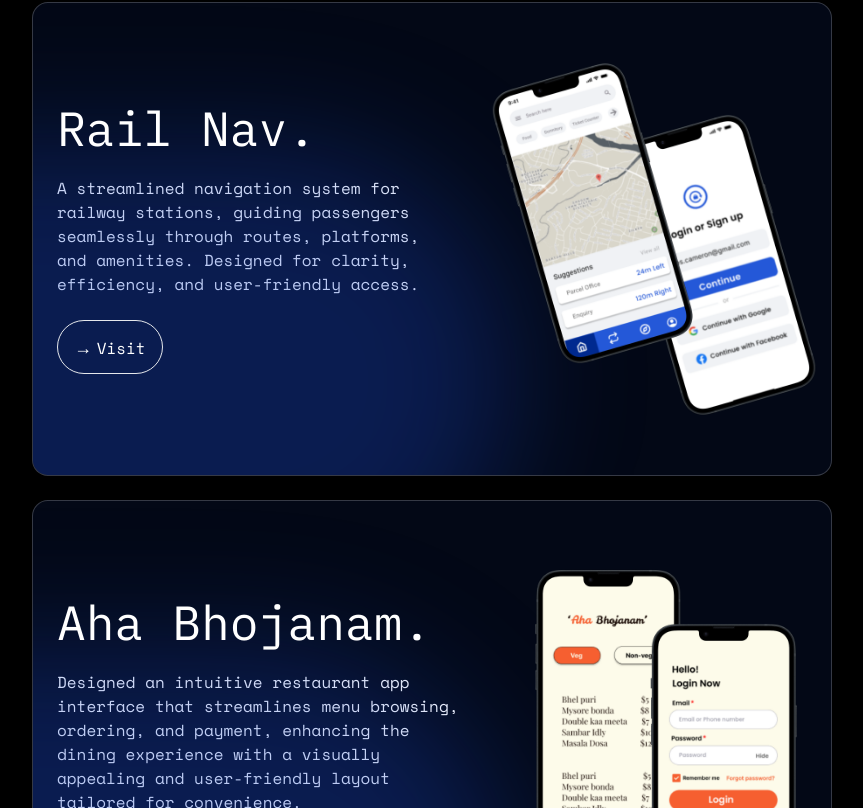
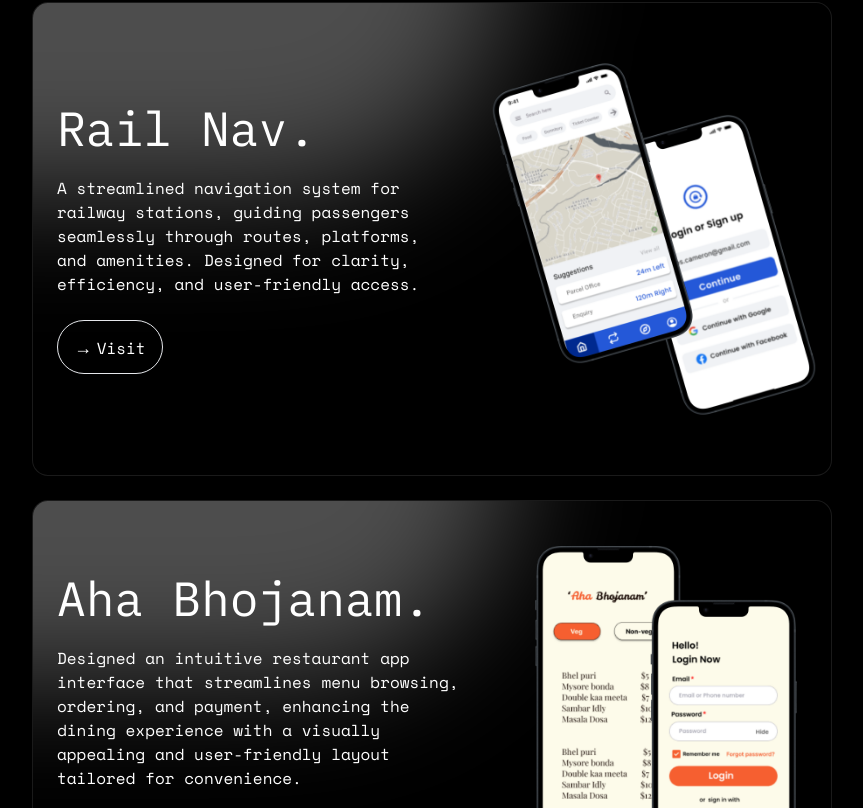
Before and after one commit to VHarsha8/UX-Portfolio, a React (Vite) app: page / in a window 1280 px wide. Shown: the part 672-1480 px from the top of the page, without its empty margins (208-1071 px from the left). Built offline with nearby package versions, Linux system fonts and the light colour scheme; a web font is replaced by a local one.

Commit message:
Portfolio redesign

```diff
--- a/src/pages/Projects.jsx
+++ b/src/pages/Projects.jsx
@@ -3,8 +3,8 @@ import ButtonComponent from '../components/ButtonComponent';
 
 const Projects = () =>{
     return(
-        <div className='md:w-[800px] md:p-0 overflow-hidden  relative p-6 mt-6 bg-blue-700/10 border border-white/20 rounded-2xl mx-4 md:mx-auto md:flex-row-reverse flex flex-col  '>
-                        <div className='absolute  w-full h-full rounded-full bg-blue-700/30 blur-3xl top-[30%] right-[40%]'></div>
+        <div className='md:w-[800px] md:p-0 overflow-hidden  relative p-6 mt-6 bg-black border border-white/10 rounded-2xl mx-4 md:mx-auto md:flex-row-reverse flex flex-col  '>
+                        <div className='absolute  w-full h-full rounded-full bg-white/30 blur-3xl bottom-[60%] right-[40%]'></div>
 
             <div className='flex items-center justify-center '>
             <img src= {RailNav} alt="mr" className='z-30 w-3/4 md:w-fit' />
--- a/src/pages/Projects1.jsx
+++ b/src/pages/Projects1.jsx
@@ -2,8 +2,8 @@ import ButtonComponent from '../components/ButtonComponent';
 
 const Projects1 = () =>{
     return(
-        <div className='md:w-[800px] md:px-0  overflow-hidden relative p-6 mt-6 bg-blue-700/10 border border-white/20 rounded-2xl mx-4 md:mx-auto md:flex-row-reverse flex flex-col  '>
-            <div className='absolute w-full h-full rounded-full bg-blue-700/30 blur-3xl top-[30%] right-[40%]'></div>
+        <div className='md:w-[800px] md:p-0 overflow-hidden  relative p-6 mt-6 bg-black border border-white/10 rounded-2xl mx-4 md:mx-auto md:flex-row-reverse flex flex-col  '>
+                        <div className='absolute  w-full h-full rounded-full bg-white/30 blur-3xl bottom-[60%] right-[40%]'></div>
             <div className='flex items-center justify-center '>
             <img src="/ahabhojanammockup2.png" alt="mr" className='z-30 w-3/4 md:w-fit '/>
             </div>
```
